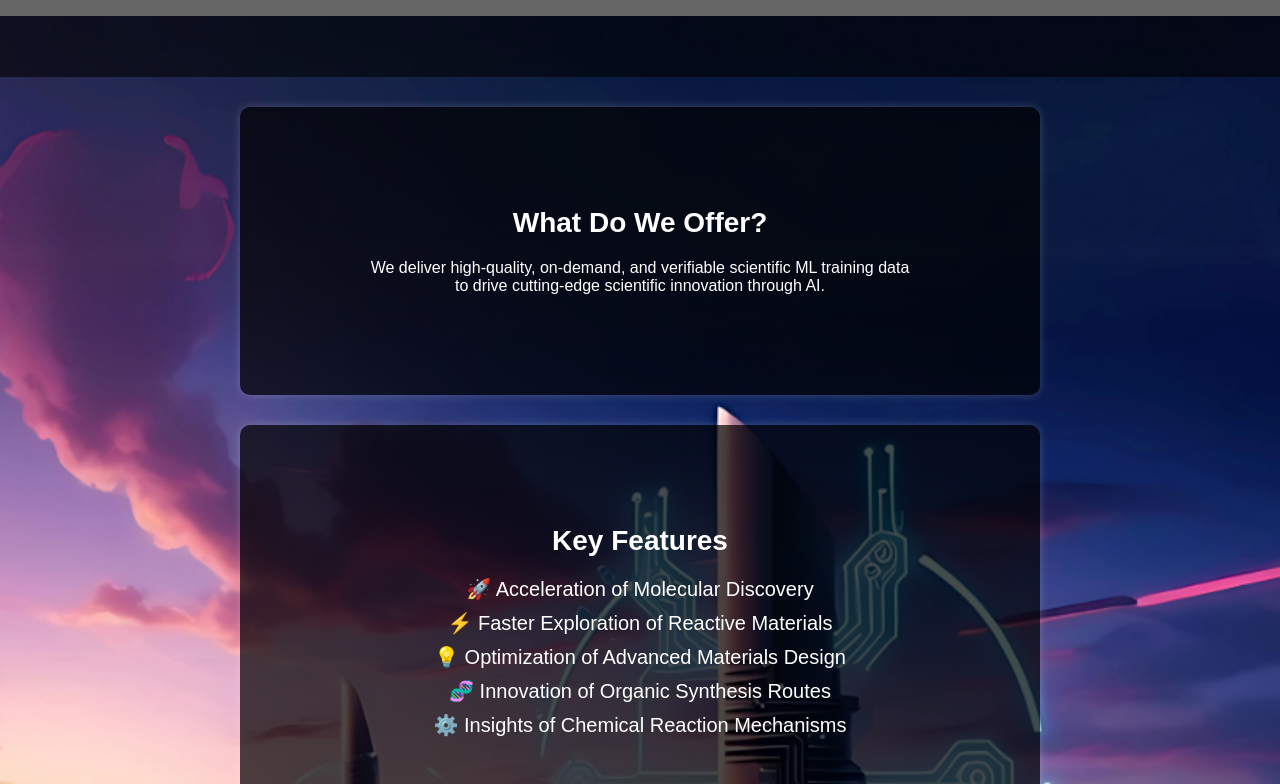
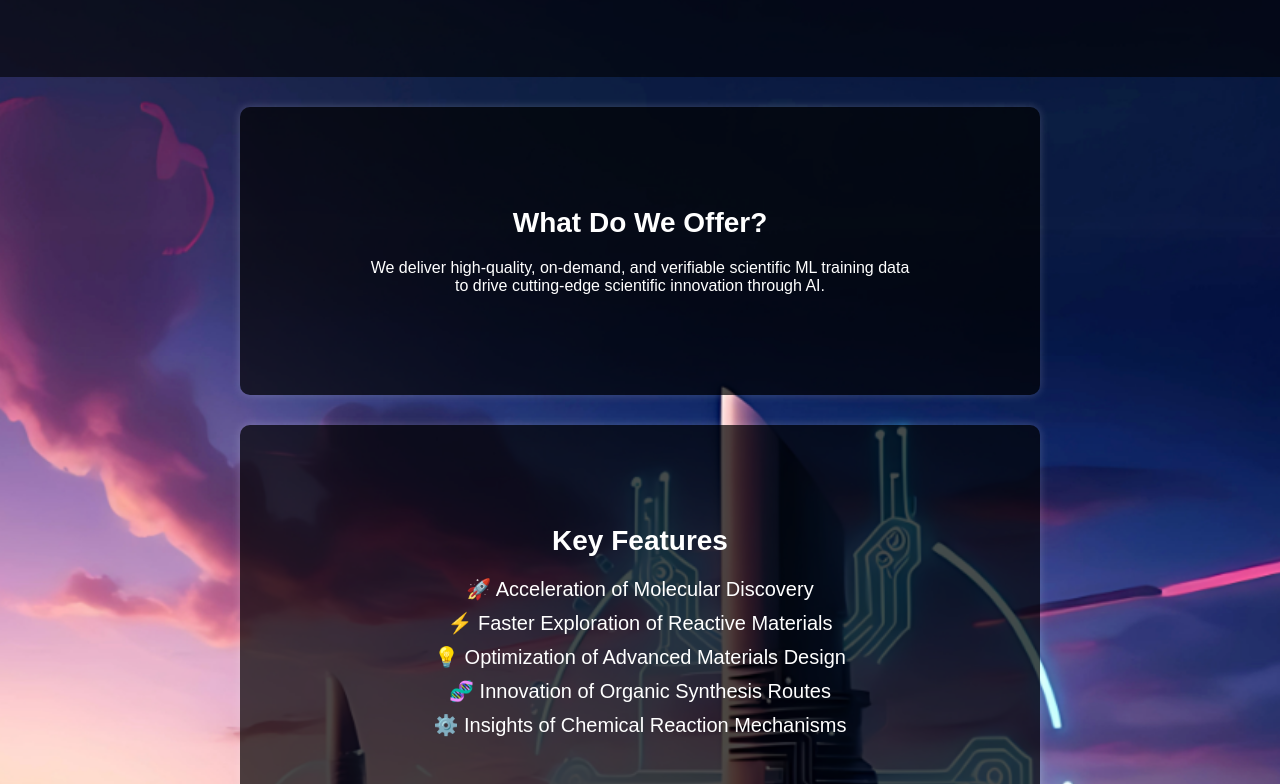
Before and after one commit to syj1022/deepquantumx, a plain HTML site: page index.html in a window 1280 px wide. Shown: the part 203-987 px from the top of the page. Drawn offline with Linux system fonts and the light colour scheme.

Commit message:
Update style.css

```diff
--- a/style.css
+++ b/style.css
@@ -10,7 +10,7 @@
 body {
     text-align: center;
     background: url('background.png') no-repeat center center;
-    background-size: 100%;
+    background-size: 105%;
     background-attachment: scroll; /* This makes the image scroll with the page */
     color: white; /* Ensures text visibility */
     padding-top: 60px; /* Prevents content from being hidden under fixed navbar */
```
